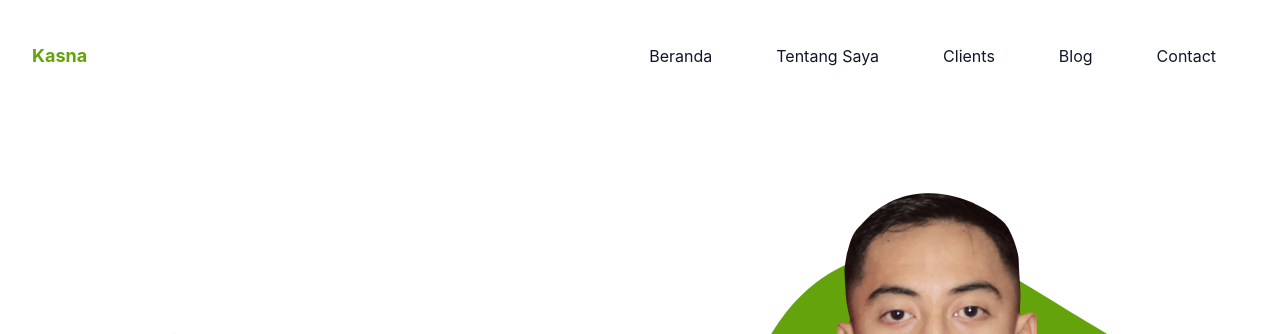
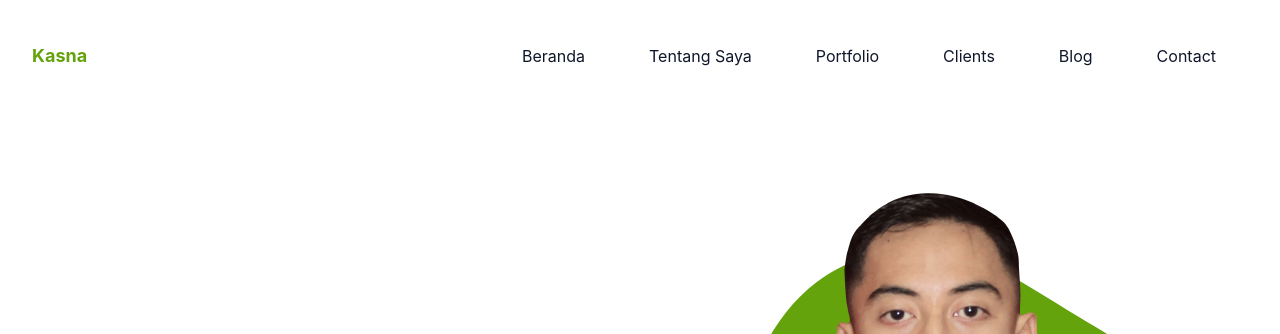
Before and after one commit to kasnaaa/portfolio-tailwind, a plain HTML site: page index.html in a window 1280 px wide. Shown: the top 334 px of the page. Drawn offline with Linux system fonts and the light colour scheme.

Commit message:
Update index.html

```diff
--- a/index.html
+++ b/index.html
@@ -29,6 +29,9 @@
                 </li>
                 <li class="group">
                   <a href="#about" class="text-base text-dark py-2 mx-8 flex group-hover:text-primary">Tentang Saya</a>
+                </li>
+                <li class="group">
+                  <a href="#portfolio" class="text-base text-dark py-2 mx-8 flex group-hover:text-primary">Portfolio</a>
                 </li>
                 <li class="group">
                   <a href="#clients" class="text-base text-dark py-2 mx-8 flex group-hover:text-primary">Clients</a>
```
